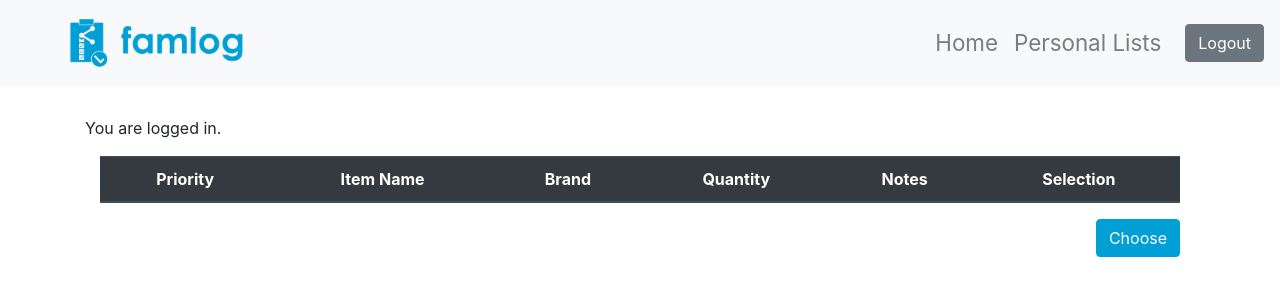
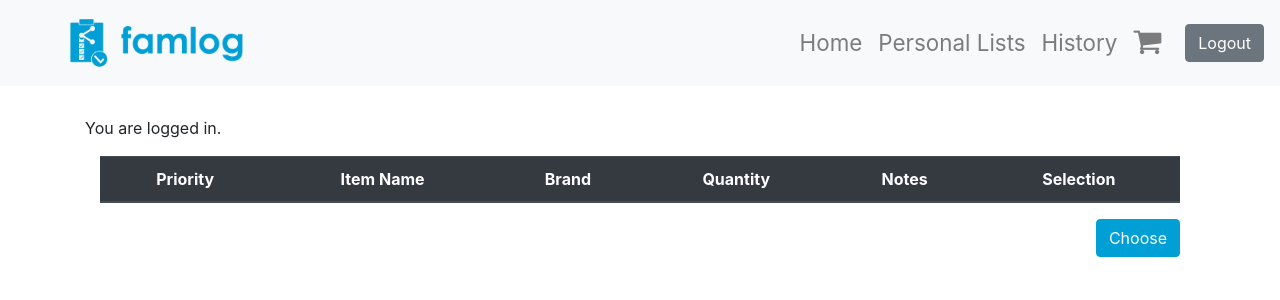
Before and after one commit to CS157A-Team39-FAMLOG/famlog, a PHP site: page /index.php in a window 1280 px wide. Shown: the top 300 px of the page. Run offline with PHP 8.4, Linux system fonts and the light colour scheme; a user stored in the database is signed in; data comes from the database, SQL or seed files in the repository; data that the repository does not hold is empty.

Commit message:
navbar items

```diff
--- a/navigation.php
+++ b/navigation.php
@@ -51,6 +51,12 @@
                         <li class="nav-item">
                             <a class="nav-link" href="personalHome.php">Personal Lists</a>
                         </li>
+                        <li class="nav-item">
+                            <a class="nav-link" href="#">History</a>
+                        </li>
+                        <li class="nav-item">
+                            <a class="nav-link" href="#"><i class="fa fa-shopping-cart" style="font-size:30px"></i></a>
+                        </li>
                     </ul>
                     <form class="form-group my-2 my-lg-0" action="functional/logout_functional.php" method="post">
                         <button  class="btn btn-secondary" type="submit" name="logout">Logout</button>
```
